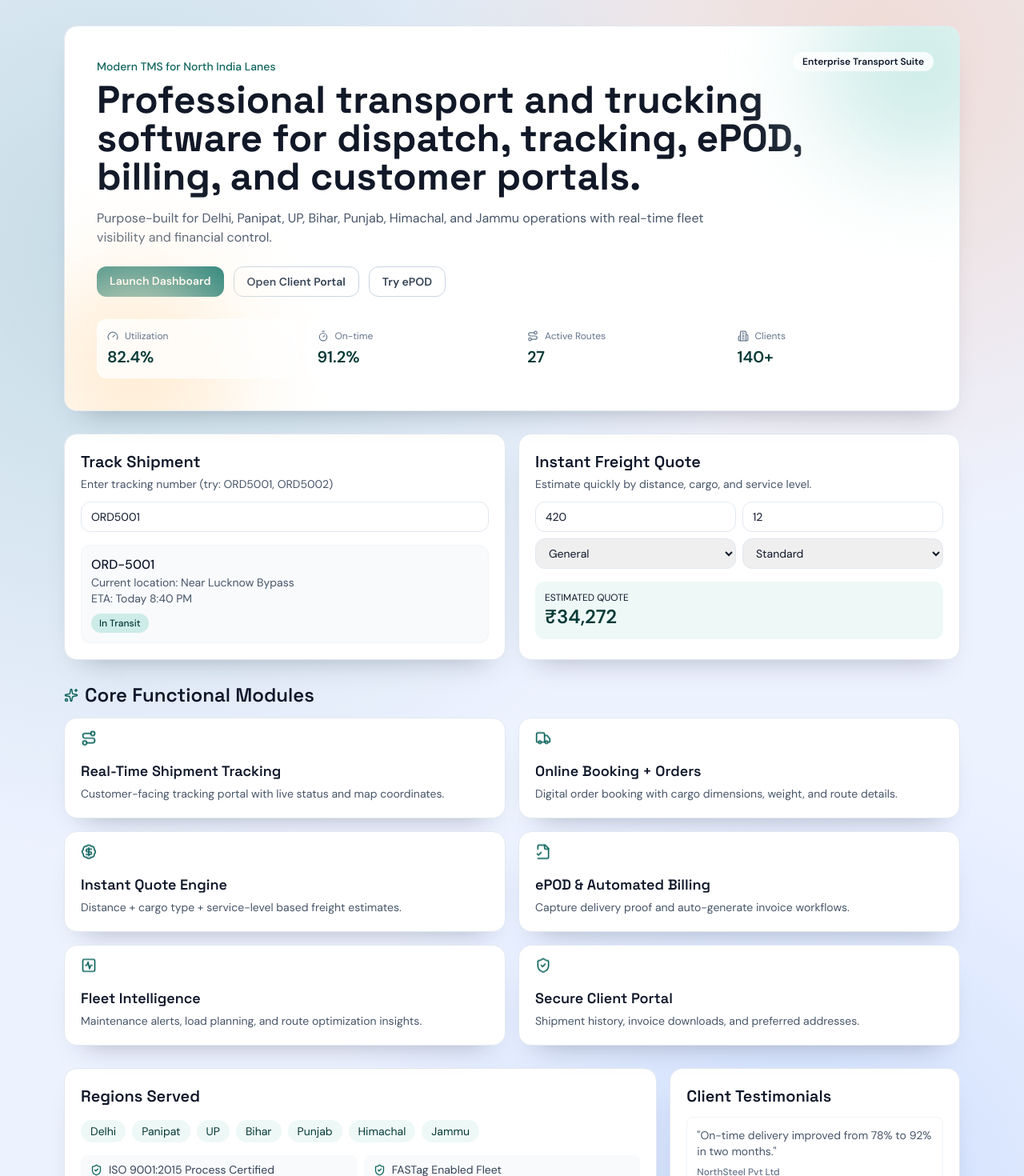
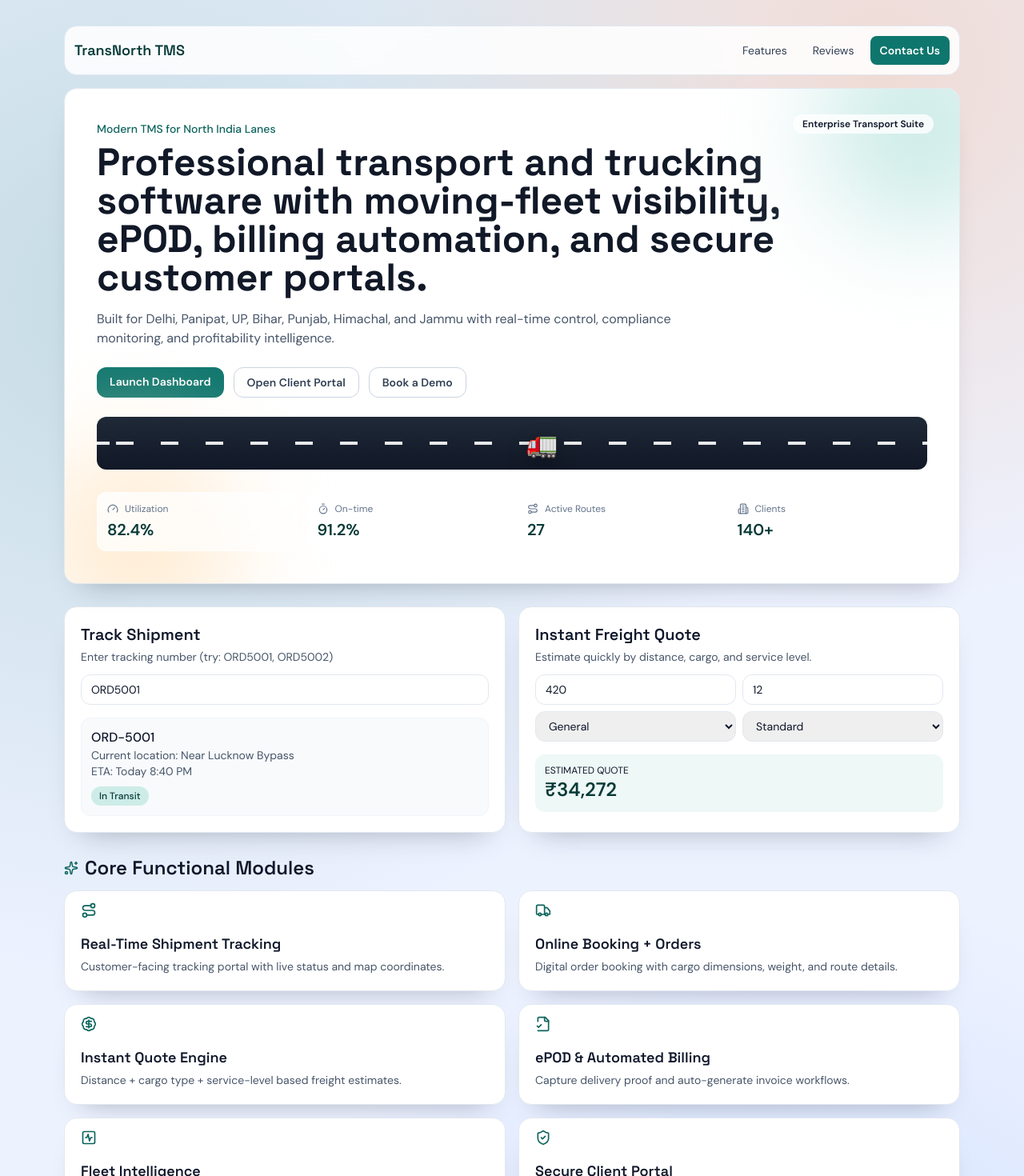
Before and after one commit to sodhichanu/tms-saas-live, a Next.js app: page / in a window 1280 px wide. Shown: the top 1470 px of the page at 80% size. Built offline with nearby package versions, Linux system fonts and the light colour scheme.

Commit message:
Add animated truck hero and contact page with social links

```diff
--- /dev/null
+++ b/app/contact/page.js
@@ -0,0 +1,52 @@
+'use client';
+
+import { useState } from 'react';
+import Link from 'next/link';
+import { Facebook, Instagram, Mail, MapPin, MessageCircle, Phone } from 'lucide-react';
+
+export default function ContactPage() {
+  const [form, setForm] = useState({ name: '', company: '', phone: '', email: '', message: '' });
+  const [done, setDone] = useState(false);
+
+  function onSubmit(e) {
+    e.preventDefault();
+    setDone(true);
+    setForm({ name: '', company: '', phone: '', email: '', message: '' });
+  }
+
+  return (
+    <main className="mx-auto max-w-5xl px-4 py-8">
+      <section className="card p-6 md:p-8">
+        <p className="text-sm font-medium text-brand-600">Get in touch</p>
+        <h1 className="mt-2 font-display text-3xl font-bold text-night">Contact TransNorth Transport Team</h1>
+        <p className="mt-2 text-slate-600">Tell us your lane, cargo type, and service need. Our dispatch team will respond quickly.</p>
+
+        <div className="mt-6 grid gap-4 md:grid-cols-2">
+          <form onSubmit={onSubmit} className="space-y-3 rounded-xl border border-slate-200 p-4">
+            <input className="w-full rounded-xl border border-slate-200 px-3 py-2 text-sm" placeholder="Your name" value={form.name} onChange={(e) => setForm({ ...form, name: e.target.value })} required />
+            <input className="w-full rounded-xl border border-slate-200 px-3 py-2 text-sm" placeholder="Company" value={form.company} onChange={(e) => setForm({ ...form, company: e.target.value })} />
+            <input className="w-full rounded-xl border border-slate-200 px-3 py-2 text-sm" placeholder="Phone" value={form.phone} onChange={(e) => setForm({ ...form, phone: e.target.value })} required />
+            <input type="email" className="w-full rounded-xl border border-slate-200 px-3 py-2 text-sm" placeholder="Email" value={form.email} onChange={(e) => setForm({ ...form, email: e.target.value })} />
+            <textarea className="w-full rounded-xl border border-slate-200 px-3 py-2 text-sm" placeholder="How can we help?" value={form.message} onChange={(e) => setForm({ ...form, message: e.target.value })} rows={5} required />
+            <button className="w-full rounded-xl bg-brand-500 px-3 py-2 text-sm font-semibold text-white hover:bg-brand-600">Send Inquiry</button>
+            {done && <p className="text-sm text-emerald-700">Thanks, your inquiry is received. We will contact you shortly.</p>}
+          </form>
+
+          <div className="space-y-3 rounded-xl border border-slate-200 p-4">
+            <p className="font-display text-lg font-semibold">Contact Channels</p>
+            <p className="flex items-center gap-2 text-sm text-slate-700"><Phone size={16} /> +91 98100 00000</p>
+            <p className="flex items-center gap-2 text-sm text-slate-700"><Mail size={16} /> ops@transnorth.example</p>
+            <p className="flex items-center gap-2 text-sm text-slate-700"><MapPin size={16} /> Panipat HQ, Haryana, India</p>
+            <div className="mt-3 flex items-center gap-2">
+              <a href="https://facebook.com" target="_blank" className="rounded-lg border border-slate-200 p-2 text-slate-600 hover:bg-slate-50" rel="noreferrer"><Facebook size={16} /></a>
+              <a href="https://instagram.com" target="_blank" className="rounded-lg border border-slate-200 p-2 text-slate-600 hover:bg-slate-50" rel="noreferrer"><Instagram size={16} /></a>
+              <a href="https://wa.me/919810000000" target="_blank" className="rounded-lg border border-slate-200 p-2 text-slate-600 hover:bg-slate-50" rel="noreferrer"><MessageCircle size={16} /></a>
+            </div>
+            <hr className="my-3" />
+            <Link href="/" className="text-sm font-medium text-brand-700">← Back to Home</Link>
+          </div>
+        </div>
+      </section>
+    </main>
+  );
+}
--- a/app/globals.css
+++ b/app/globals.css
@@ -50,6 +50,52 @@ body {
   animation: moveRoad 2.2s linear infinite;
 }
 
+.highway {
+  position: relative;
+  height: 66px;
+  border-radius: 12px;
+  background: linear-gradient(180deg, #1f2937 0%, #111827 100%);
+  overflow: hidden;
+}
+
+.highway::before {
+  content: "";
+  position: absolute;
+  left: 0;
+  right: 0;
+  top: 31px;
+  height: 4px;
+  background-image: repeating-linear-gradient(
+    90deg,
+    rgba(255,255,255,0.9) 0px,
+    rgba(255,255,255,0.9) 22px,
+    transparent 22px,
+    transparent 56px
+  );
+  animation: moveRoad 1.4s linear infinite;
+}
+
+.truck {
+  position: absolute;
+  top: 10px;
+  display: inline-flex;
+  align-items: center;
+  justify-content: center;
+  font-size: 32px;
+  filter: drop-shadow(0 8px 12px rgba(0, 0, 0, 0.35));
+}
+
+.truck-a {
+  left: -72px;
+  animation: truckDrive 6.4s linear infinite;
+}
+
+.truck-b {
+  left: -72px;
+  animation: truckDrive 8.2s linear infinite;
+  animation-delay: 2.6s;
+}
+
 .floating {
   animation: floating 4.4s ease-in-out infinite;
 }
@@ -92,6 +138,11 @@ body {
   to { background-position-x: 140px; }
 }
 
+@keyframes truckDrive {
+  0% { transform: translateX(0); }
+  100% { transform: translateX(calc(100vw + 260px)); }
+}
+
 @keyframes floating {
   0%, 100% { transform: translateY(0px); }
   50% { transform: translateY(-8px); }
--- a/app/page.js
+++ b/app/page.js
@@ -2,7 +2,7 @@
 
 import { useMemo, useState } from 'react';
 import Link from 'next/link';
-import { ActivitySquare, Route, Truck, Users2, Gauge, Timer, ShieldCheck, BadgeDollarSign, Building2, FileCheck2, Sparkles } from 'lucide-react';
+import { ActivitySquare, Route, Truck, Users2, Gauge, Timer, ShieldCheck, BadgeDollarSign, Building2, FileCheck2, Sparkles, Facebook, Instagram, MessageCircle } from 'lucide-react';
 import { estimateQuote, regions, testimonials, trackingLookup, trustSignals } from '@/lib/mockData';
 import Badge from '@/components/ui/Badge';
 
@@ -24,6 +24,15 @@ export default function LandingPage() {
 
   return (
     <main className="mx-auto max-w-6xl px-4 py-8">
+      <header className="mb-4 flex items-center justify-between rounded-2xl border border-slate-200 bg-white/85 p-3 backdrop-blur">
+        <p className="font-display text-lg font-semibold text-brand-900">TransNorth TMS</p>
+        <nav className="flex items-center gap-2 text-sm">
+          <a href="#features" className="rounded-lg px-3 py-2 text-slate-700 hover:bg-slate-100">Features</a>
+          <a href="#reviews" className="rounded-lg px-3 py-2 text-slate-700 hover:bg-slate-100">Reviews</a>
+          <Link href="/contact" className="rounded-lg bg-brand-500 px-3 py-2 font-semibold text-white hover:bg-brand-600">Contact Us</Link>
+        </nav>
+      </header>
+
       <section className="card glow-border relative overflow-hidden p-7 md:p-10">
         <div className="absolute -right-20 -top-20 h-64 w-64 rounded-full bg-brand-100 blur-3xl" />
         <div className="absolute -bottom-20 -left-10 h-64 w-64 rounded-full bg-orange-100 blur-3xl" />
@@ -33,16 +42,21 @@ export default function LandingPage() {
 
         <p className="text-sm font-medium text-brand-600">Modern TMS for North India Lanes</p>
         <h1 className="mt-2 max-w-4xl font-display text-4xl font-bold leading-tight text-night md:text-5xl">
-          Professional transport and trucking software for dispatch, tracking, ePOD, billing, and customer portals.
+          Professional transport and trucking software with moving-fleet visibility, ePOD, billing automation, and secure customer portals.
         </h1>
         <p className="mt-4 max-w-3xl text-slate-600">
-          Purpose-built for Delhi, Panipat, UP, Bihar, Punjab, Himachal, and Jammu operations with real-time fleet visibility and financial control.
+          Built for Delhi, Panipat, UP, Bihar, Punjab, Himachal, and Jammu with real-time control, compliance monitoring, and profitability intelligence.
         </p>
 
         <div className="mt-6 flex flex-wrap gap-3">
           <Link href="/dashboard" className="rounded-xl bg-brand-500 px-4 py-2 text-sm font-semibold text-white hover:bg-brand-600">Launch Dashboard</Link>
           <Link href="/portal" className="rounded-xl border border-slate-300 bg-white px-4 py-2 text-sm font-semibold text-slate-700">Open Client Portal</Link>
-          <Link href="/epod" className="rounded-xl border border-slate-300 bg-white px-4 py-2 text-sm font-semibold text-slate-700">Try ePOD</Link>
+          <Link href="/contact" className="rounded-xl border border-slate-300 bg-white px-4 py-2 text-sm font-semibold text-slate-700">Book a Demo</Link>
+        </div>
+
+        <div className="mt-6 highway">
+          <span className="truck truck-a">🚚</span>
+          <span className="truck truck-b">🚛</span>
         </div>
 
         <div className="mt-7 grid gap-3 md:grid-cols-4">
@@ -104,7 +118,7 @@ export default function LandingPage() {
         </div>
       </section>
 
-      <section className="mt-7 grid gap-4 lg:grid-cols-3">
+      <section className="mt-7 grid gap-4 lg:grid-cols-3" id="reviews">
         <div className="card p-5 lg:col-span-2">
           <h2 className="font-display text-xl font-semibold">Regions Served</h2>
           <div className="mt-4 flex flex-wrap gap-2">
@@ -119,7 +133,7 @@ export default function LandingPage() {
           </div>
         </div>
         <div className="card p-5">
-          <h2 className="font-display text-xl font-semibold">Client Testimonials</h2>
+          <h2 className="font-display text-xl font-semibold">What Customers Think</h2>
           <div className="mt-3 space-y-3">
             {testimonials.map((t) => (
               <div key={t.name} className="rounded-lg border border-slate-100 p-3">
@@ -130,6 +144,18 @@ export default function LandingPage() {
           </div>
         </div>
       </section>
+
+      <footer className="mt-8 rounded-2xl border border-slate-200 bg-white p-4">
+        <div className="flex flex-wrap items-center justify-between gap-3">
+          <p className="text-sm text-slate-600">Need help with your shipment plan? Connect with us.</p>
+          <div className="flex items-center gap-2">
+            <a href="https://facebook.com" target="_blank" className="rounded-lg border border-slate-200 p-2 text-slate-600 hover:bg-slate-50" rel="noreferrer"><Facebook size={16} /></a>
+            <a href="https://instagram.com" target="_blank" className="rounded-lg border border-slate-200 p-2 text-slate-600 hover:bg-slate-50" rel="noreferrer"><Instagram size={16} /></a>
+            <a href="https://wa.me/919810000000" target="_blank" className="rounded-lg border border-slate-200 p-2 text-slate-600 hover:bg-slate-50" rel="noreferrer"><MessageCircle size={16} /></a>
+            <Link href="/contact" className="rounded-lg bg-brand-500 px-3 py-2 text-sm font-semibold text-white">Contact Us</Link>
+          </div>
+        </div>
+      </footer>
     </main>
   );
 }
```
